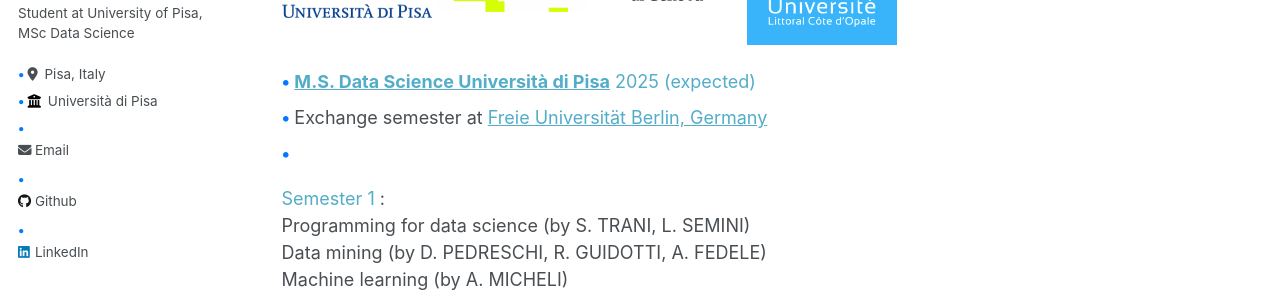
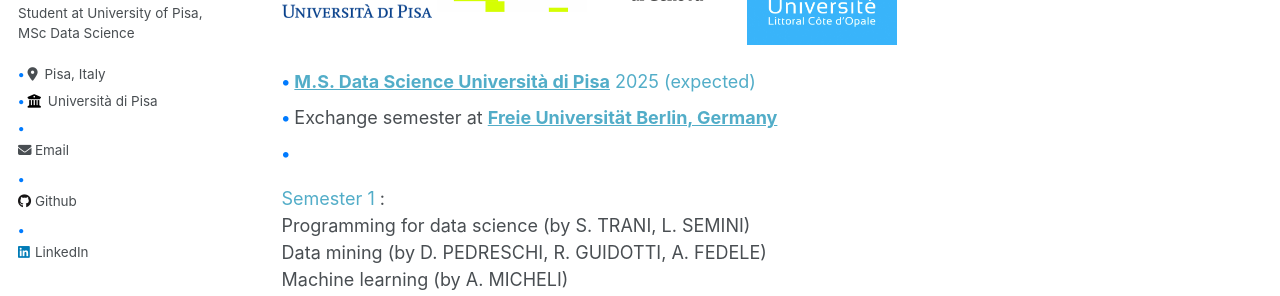
Before and after one commit to emadchelhi/emadchelhi.github.io, a Jekyll site: the page built from _pages/cv.md, in a window 1280 px wide. Shown: the part 345-641 px from the top of the page. Built offline with Jekyll 4.4.1, drawn with Linux system fonts in a browser that asks for light colours.

Commit message:
Update cv.md

```diff
--- a/_pages/cv.md
+++ b/_pages/cv.md
@@ -13,7 +13,7 @@ redirect_from:
 <img src="/images/universita-di-pisa.png" alt="MVA" width="150" height="100" /> <img src="/images/fu_logo.png" alt="MVA" width="150" height="100" /> <img src="/images/unige_logo.png" alt="MVA" width="150" height="100" /> <img src="/images/ulco_logo.jpg" alt="MVA" width="150" height="100" />
 
 * <span style="color:rgba(82,173,200,255)">**[M.S. Data Science Università di Pisa](https://didattica.di.unipi.it/en/master-programme-in-data-science-and-business-informatics/)** 2025 (expected)</span>
-  * Exchange semester at [Freie Universität Berlin, Germany](https://www.mi.fu-berlin.de/en/data-science/index.html)
+  * Exchange semester at **[Freie Universität Berlin, Germany](https://www.mi.fu-berlin.de/en/data-science/index.html)**
   * <span style="color:rgba(82,173,200,255)">Semester 1 </span>: \
     Programming for data science (by S. TRANI, L. SEMINI) \
     Data mining (by D. PEDRESCHI, R. GUIDOTTI, A. FEDELE) \
```
